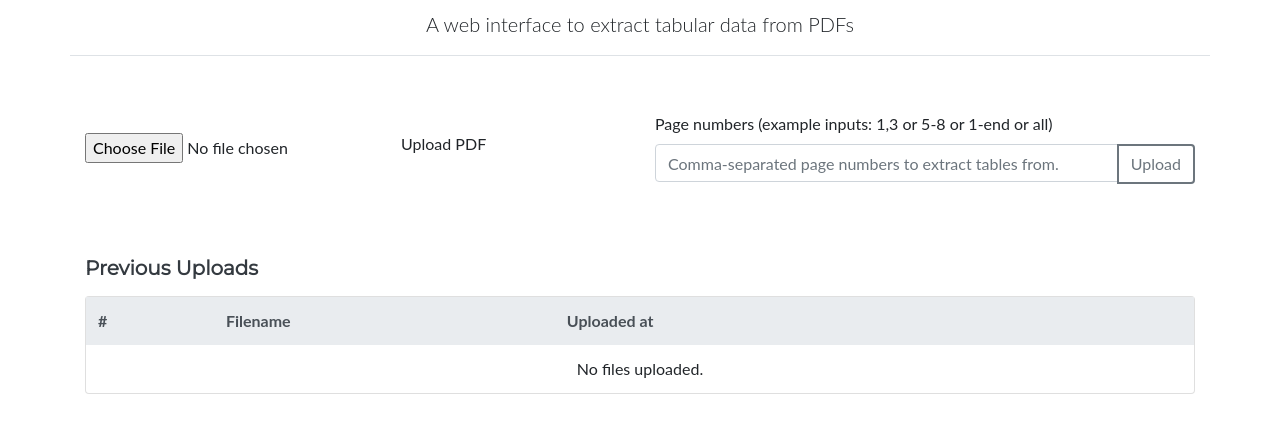
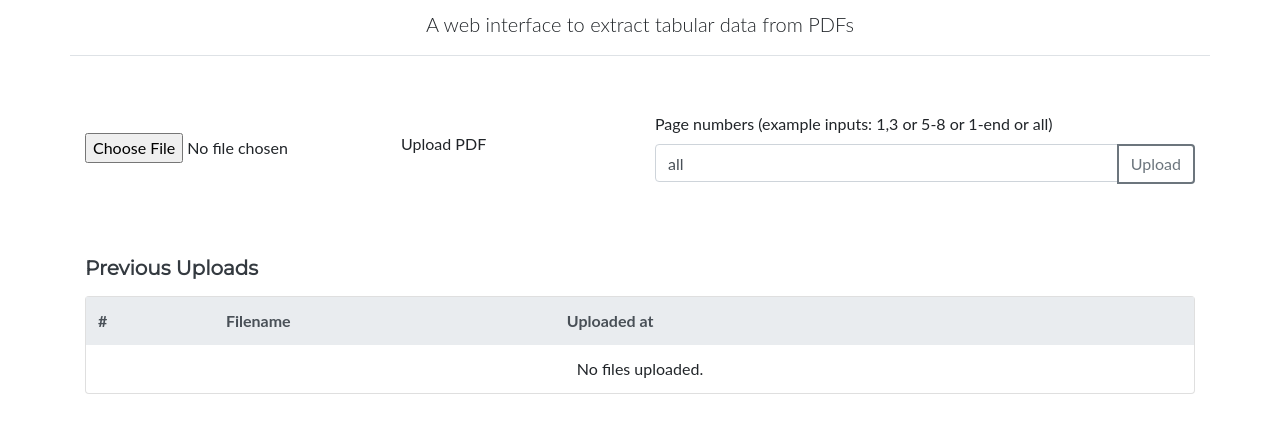
Before and after one commit to camelot-dev/excalibur, a Flask app: page /files in a window 1280 px wide. Shown: the part 66-488 px from the top of the page. Run offline with Flask 2, Linux system fonts and the light colour scheme; data that the repository does not hold is empty; style sheets or scripts are compiled from the project's sources; parts of the project's set-up code (start-up, migrations or seed data) failed here and were passed over; some libraries are stand-ins or nearby versions.

Commit message:
UX: default value for page numbers input set to "all"

```diff
--- a/excalibur/www/templates/files.html
+++ b/excalibur/www/templates/files.html
@@ -28,7 +28,7 @@
       <div class="col-md-6 col-sm-6 col-xs-12 py-2">
         <label for="pages">Page numbers (example inputs: 1,3 or 5-8 or 1-end or all)</label>
         <div class="input-group">
-          <input type="text" class="form-control" id="pages" placeholder="Comma-separated page numbers to extract tables from.">
+          <input type="text" class="form-control" id="pages" placeholder="Comma-separated page numbers to extract tables from, or 'all'." value="all">
           <div class="input-group-append">
             <button type="button" id="upload" class="btn btn-outline-secondary">Upload</button>
           </div>
```
